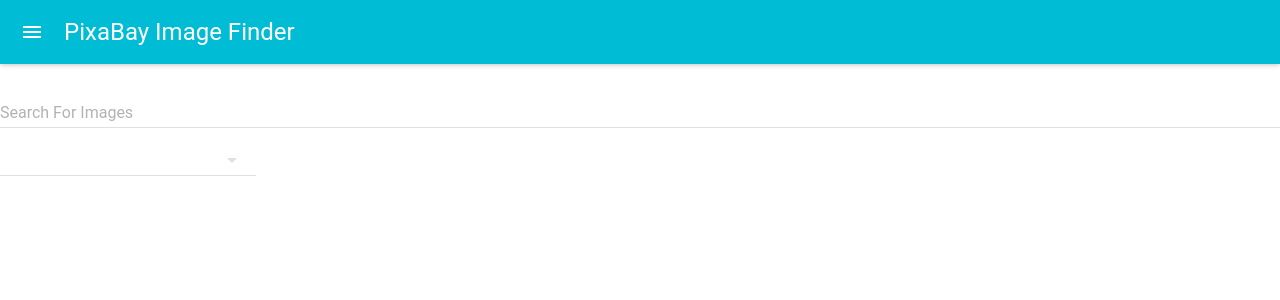
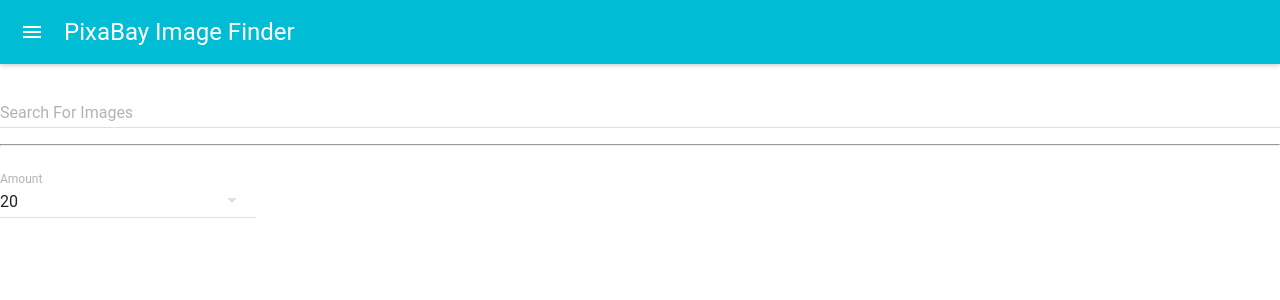
Before and after one commit to witoldmetel/React-Pixabay-Searcher, a React (Create React App) app: page / in a window 1280 px wide. Shown: the top 300 px of the page. Built offline with nearby package versions, Linux system fonts and the light colour scheme.

Commit message:
working search

```diff
--- a/src/components/Search.js
+++ b/src/components/Search.js
@@ -1,17 +1,37 @@
 import React, { Component } from 'react';
 import TextField from 'material-ui/TextField';
 import SelectField from 'material-ui/SelectField';
+import MenuItem from 'material-ui/MenuItem';
+import axios from 'axios';
+
+import ImageResults from '../components/ImageResults';
 
 export default class componentName extends Component {
     state = {
         searchText: '',
-        amount: 15,
+        amount: 20,
         apiRootUrl: 'https://pixabay.com/api',
         apiKey: '9002807-4a05d124b2172ea760f7564cc',
         images: []
     }
 
+    onTextChange = (e) => {
+        const val = e.target.value;
+        this.setState({ [e.target.name]: val }, () => {
+        if (val === '') {
+            this.setState({ images: [] });
+        } else {
+            axios.get(`${this.state.apiRootUrl}/?key=${this.state.apiKey}&q=${this.state.searchText}&image_type=photo&per_page=${this.state.amount}&safesearch=true`)
+                .then(res => this.setState({ images: res.data.hits }))
+                .catch(err => console.log(err));
+            }
+        });
+    }
+
+    onAmountChange = (e, index, value) => this.setState({amount: value})
+
     render() {
+        console.log(this.state.images);
         return (
         <div>
             <TextField
@@ -21,7 +41,19 @@ export default class componentName extends Component {
                 floatingLabelText="Search For Images"
                 fullWidth={true}
             />
-            <SelectField />
+            <hr/>
+            <SelectField
+                name="amount"
+                floatingLabelText="Amount"
+                value={this.state.amount}
+                onChange={this.onAmountChange}
+                >
+                <MenuItem value={5} primaryText="5" />
+                <MenuItem value={10} primaryText="10" />
+                <MenuItem value={20} primaryText="20" />
+                <MenuItem value={35} primaryText="35" />
+                <MenuItem value={50} primaryText="50" />
+            </SelectField>
         </div>
         )
     }
```
